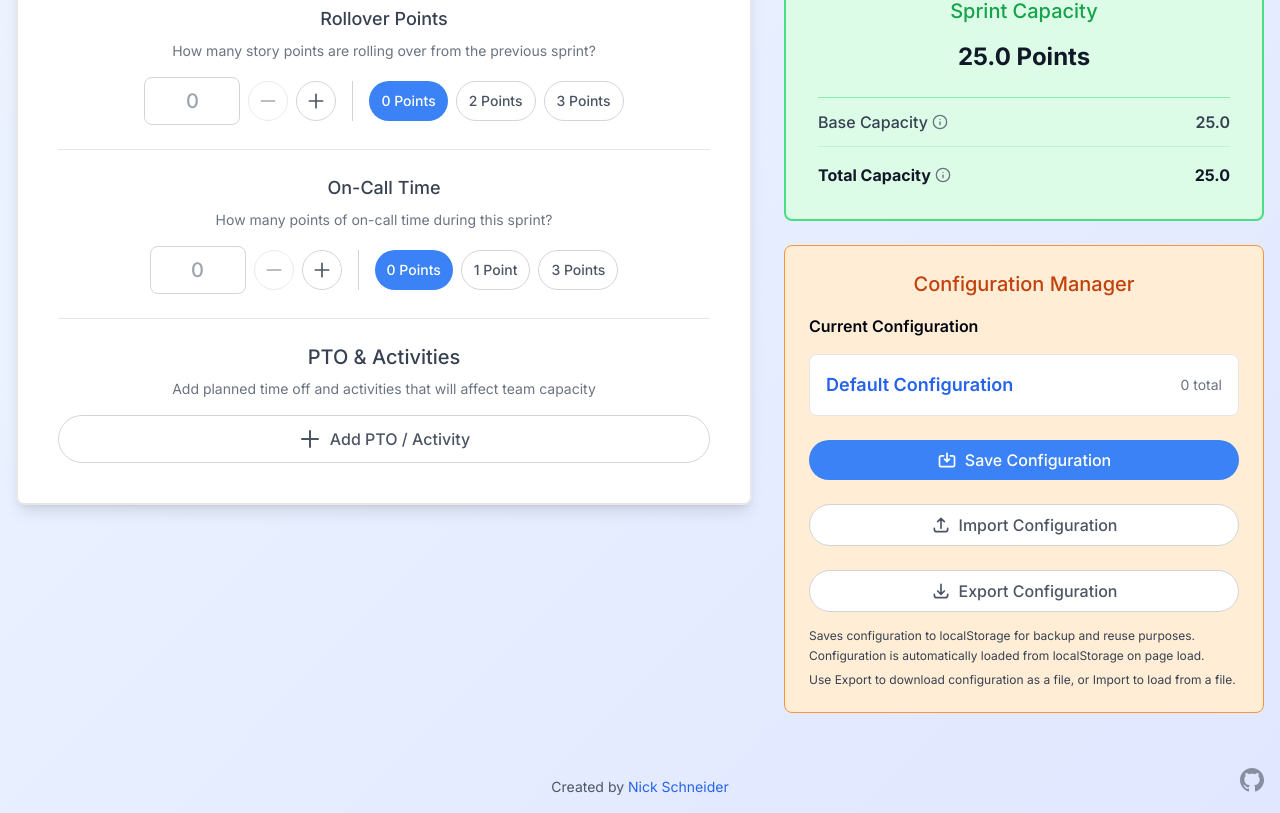
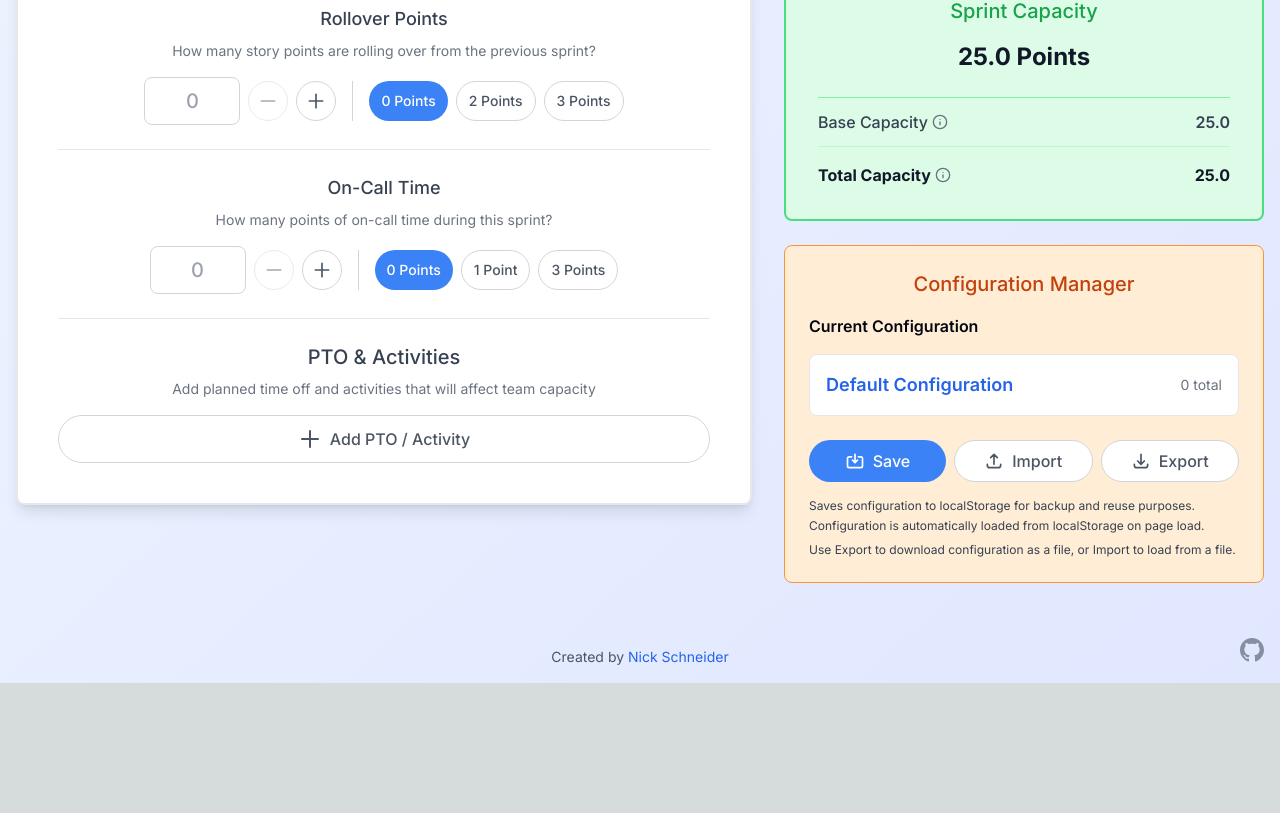
Before and after one commit to CampAsAChamp/sprint-planner, a Next.js app: page / in a window 1280 px wide. Shown: the part 479-1292 px from the top of the page. After the commit the page ends 1162 px from the top, so only its background shows below. Built offline with nearby package versions, Linux system fonts and the light colour scheme.

Commit message:
Refactor action buttons in ConfigurationManager to improve layout and functionality; consolidate Save, Import, and Export buttons into a single flex container for better user experience and visual consistency.

```diff
--- a/app/components/sidebar/ConfigurationManager.tsx
+++ b/app/components/sidebar/ConfigurationManager.tsx
@@ -71,8 +71,9 @@ export default function ConfigurationManager({
         />
 
 
-        {/* Save Button */}
+        {/* Action Buttons */}
         <div className="mt-4">
+          <div className="flex gap-2">
             <Button
               onClick={manager.openSaveModal}
               variant="primary"
@@ -80,12 +81,8 @@ export default function ConfigurationManager({
               fullWidth
               icon="save"
             >
-            Save Configuration
+              Save
             </Button>
-        </div>
-
-        {/* Import Button */}
-        <div className="mt-6">
             <Button
               onClick={handleImportClick}
               variant="secondary"
@@ -93,8 +90,18 @@ export default function ConfigurationManager({
               fullWidth
               icon="upload"
             >
-            Import Configuration
+              Import
             </Button>
+            <Button
+              onClick={manager.handleExportConfiguration}
+              variant="secondary"
+              size="md"
+              fullWidth
+              icon="download"
+            >
+              Export
+            </Button>
+          </div>
           <input
             ref={fileInputRef}
             type="file"
@@ -102,19 +109,6 @@ export default function ConfigurationManager({
             onChange={manager.handleImportConfiguration}
             className="hidden"
           />
-        </div>
-
-        {/* Export Button */}
-        <div className="mt-4">
-          <Button
-            onClick={manager.handleExportConfiguration}
-            variant="secondary"
-            size="md"
-            fullWidth
-            icon="download"
-          >
-            Export Configuration
-          </Button>
 
           <div className="mt-4 text-xs text-gray-700 dark:text-gray-500 text-left">
             <p>Saves configuration to localStorage for backup and reuse purposes.</p>
```
Lines whose indentation alone changed are shown as unchanged.
